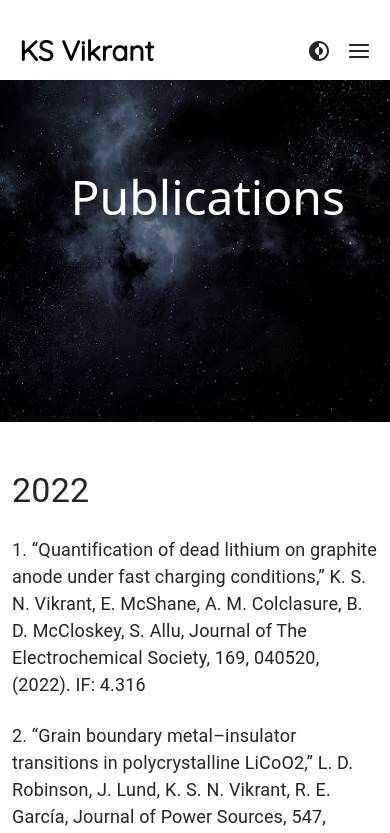
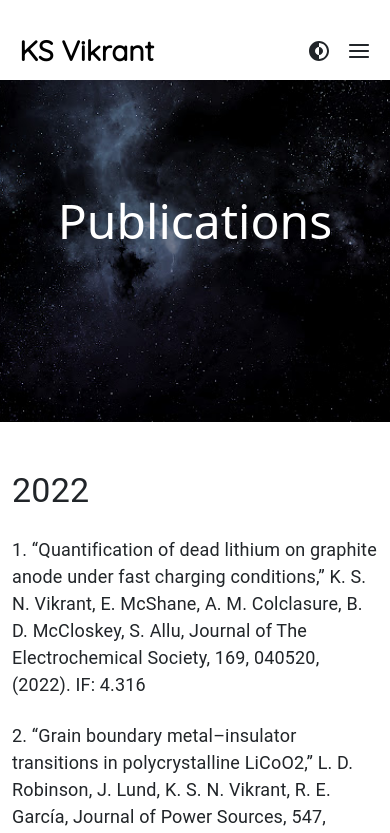
Before and after one commit to vikrant-iitd/home, a React (Create React App) app: page /publications in a window 390 px wide. Shown: the top 833 px of the page. Built offline with nearby package versions, Linux system fonts and the light colour scheme.

Commit message:
minor changes

```diff
--- a/src/components/Publications.js
+++ b/src/components/Publications.js
@@ -5,7 +5,7 @@ function Publications() {
   return (
     <>
     <div className='mainComp'>
-        <br></br><br></br><br></br><br></br><br></br><br></br><br></br>
+        <br></br><br></br><br></br><br></br><br></br><br></br><br></br> <br></br>
         <div className='container'>
             <div className='row' style={{justifyContent:'center'}}>
                 <div className='col-md-4 col-sm-12'>
--- a/src/components/index.css
+++ b/src/components/index.css
@@ -23,7 +23,7 @@
 
 @media screen and (max-width: 767px) {
     .mainCompH1{
-        width: 60%;
+        width: fit-content;
         margin-left: auto;
         margin-right: auto;
     }
@@ -34,7 +34,7 @@
 
 @media screen and (max-width: 477px) {
     .mainCompH1{
-        width: 68%;
+        width:  fit-content;
         margin-left: auto;
         margin-right: auto;
     }
```
